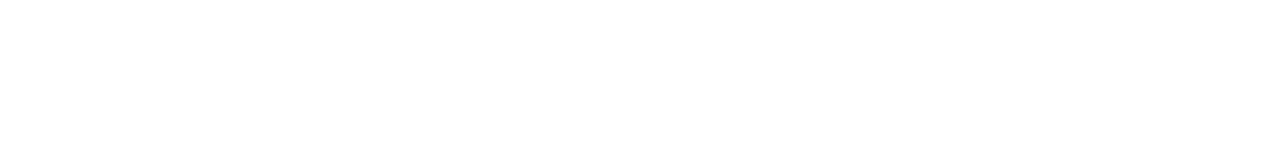
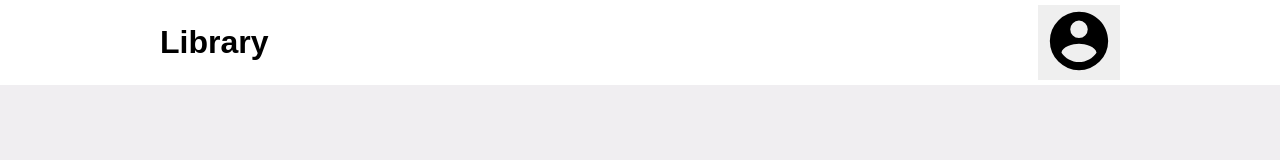
Before and after one commit to Somesh1007/odin-library, a plain HTML site: page index.html in a window 1280 px wide. Drawn offline with Linux system fonts and the light colour scheme.

Commit message:
Add Initial HTML, CSS and Javascript

```diff
--- a/index.html
+++ b/index.html
@@ -10,7 +10,15 @@
 </head>
 
 <body>
+    <div class="container">
+        <div class="header">
+            <h1>Library</h1>
+            <button><img src="./icons/account-circle.svg" alt="User Icon" class="user-icon"></button>
+        </div>
+        <div class="body">
 
+        </div>
+    </div>
 </body>
 
 </html>
--- a/script.js
+++ b/script.js
@@ -0,0 +1,10 @@
+const myLibrary = []
+
+
+function Book() {
+
+}
+
+function addBookToLibrary() {
+
+}
--- a/styles.css
+++ b/styles.css
@@ -0,0 +1,40 @@
+* {
+    margin: 0px;
+    border: 0px;
+    font-family: 'Poppins', sans-serif;
+}
+
+:root {
+    --grey: #f0eef1;
+    --white: #fffbfb;
+    --shadow: rgba(0, 0, 0, 0.16) 0px 1px 4px;
+    --full-width: 100vw;
+    --full-height: 100vh
+}
+
+div.container {
+    width: var(--full-width);
+    height: var(--full-height);
+    display: flex;
+    flex-direction: column;
+    justify-content: space-between;
+}
+
+div.header {
+    height: calc(var(--full-height) / 15);
+    box-shadow: var(--shadow);
+    display: flex;
+    align-items: center;
+    justify-content: space-between;
+    padding: 1rem 10rem
+}
+
+img.user-icon {
+    height: 70px;
+    width: 70px;
+}
+
+div.body {
+    background-color: var(--grey);
+    flex: 1;
+}
```
Also changed, not shown: icons/account-circle.svg (added).
